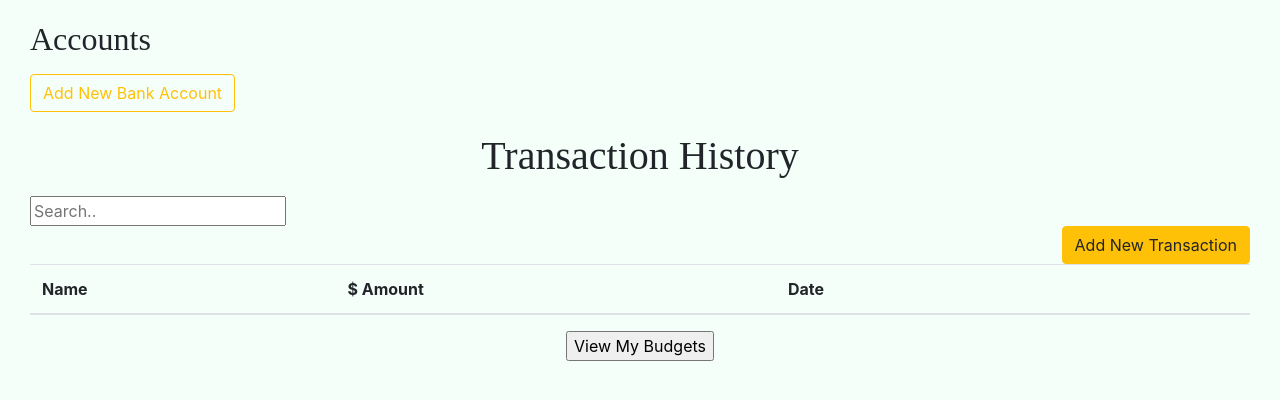
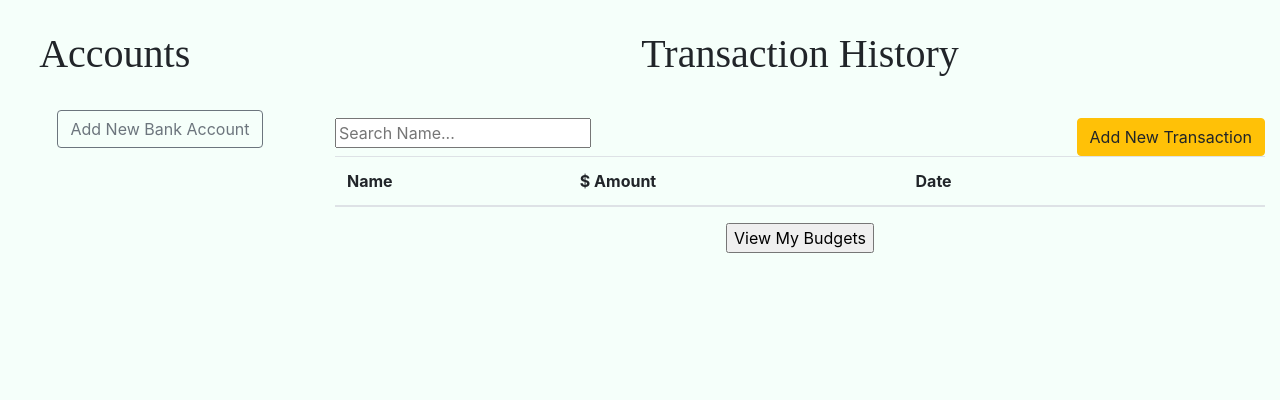
Before and after one commit to LadanShaie/quickstart, a Flask app: page /overview in a window 1280 px wide. Shown: the part 56-456 px from the top of the page. Run offline with Flask 2, Linux system fonts and the light colour scheme; the visitor is signed in with stand-in values (Sample User, id 1); data comes from the database, SQL or seed files in the repository; data that the repository does not hold is empty; some libraries are stand-ins or nearby versions.

Commit message:
Style Overview page

```diff
--- a/static/style.css
+++ b/static/style.css
@@ -57,7 +57,7 @@ body {
 	font-family: 'BebasNeueRegular';
 	font-weight: normal;
 	font-style: normal;
-	margin-top: 20px;
+	margin-top: 30px;
 }
 
 /* #title-header {
--- a/templates/overview.html
+++ b/templates/overview.html
@@ -7,38 +7,46 @@
 <!-- #comeback here to add transactions page button + make sure to find way to update balance (look into drop down for accounts in new transaction form) balance= prev balance-new transaction amount) -->
 <div class="container-fluid">
 
+    <div class ="row">
 
-    <div class="container-fluid">
-        <div class="Title text_left">
-        <label class="balance_box_title"><h2> Accounts</h2></label>
+       <!-- Accounts -->
+        <div class="col-3 justify-content-center">
+            <div class="Title text-left offset-1">
+                <label class="balance_box_title"><h1> Accounts </h1></label>
             </div>
 
             <div class="content-center">
                 {% for account in accounts %}
+                    <ul>
                     {% if account.type == "depository" and account.available_balance != None %}
-                <h5>{{account.name}}........${{account.available_balance}}</h5>
+                    <li><h5>{{account.name}}..........${{account.available_balance}}</h5></li>
                     {% endif %}
+                    </ul>
                 {% endfor %}
-            <!-- <div class="text-left"> -->
+                <div class="text-center">
                     <form action="/overview" method='POST' >
-                <button type="submit" class="btn btn-outline-warning" name="add_account_page" value="Add New Bank Account"> Add New Bank Account </button>
+                        <button type="submit" class="btn btn-outline-secondary" name="add_account_page" value="Add New Bank Account"> Add New Bank Account </button>
                     </form>
-            <!-- </div> -->
+                </div>
+            </div>
         </div>
 
-
+        <!-- Transactions  -->
+        <div class= "col-lg-9 col-md-9 col-sm-8 col-xs-8 justify-content-right">
 
             <div class="row justify-content-center">
                 <label class="Title"><h1>Transaction History</h1></label>
             </div>
-    <div class="text-left">
-        <input id="input" type="text" placeholder="Search..">
-
+            <br>
+            <div class= row>
+                <div class="col-6 text-left">
+                    <input id="input" type="text" placeholder="Search Name...">
                 </div>
-    <div class="text-right">
+                <div class="col-6 text-right">
                     <form action="/overview" method='POST' >
                         <button type="submit" class="btn btn-warning" name="add_transactions_page" value="Add New Transaction">Add New Transaction</button>
                     </form>
+                </div>
             </div>
                 <form action="/overview" method='POST'>
                     <table class="table table-hover">
@@ -72,6 +80,8 @@
                 </form>
             </div>
         </div>
+    </div>
+</div>
 
 <script>
 // JQuery search
```
Lines whose indentation alone changed are shown as unchanged.
